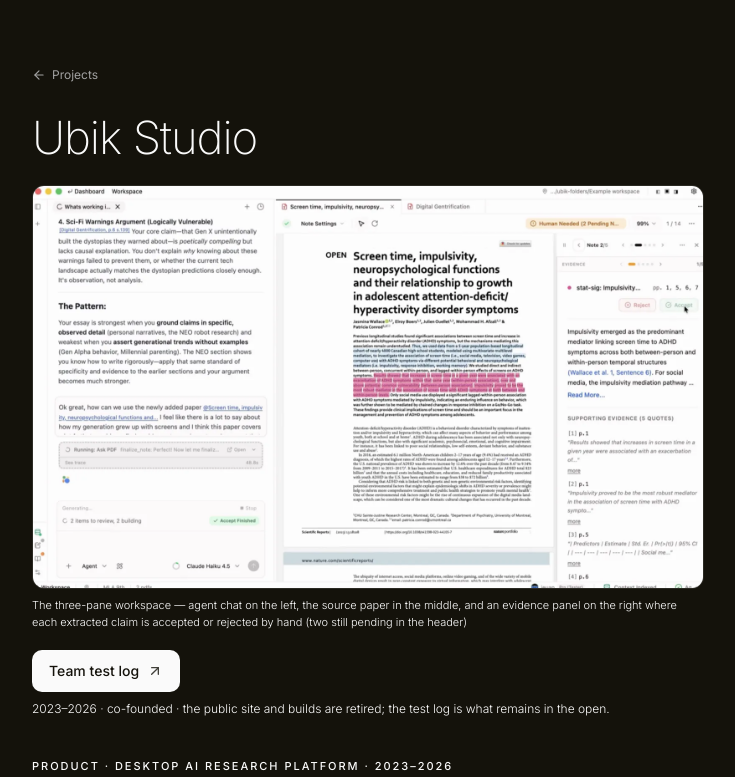
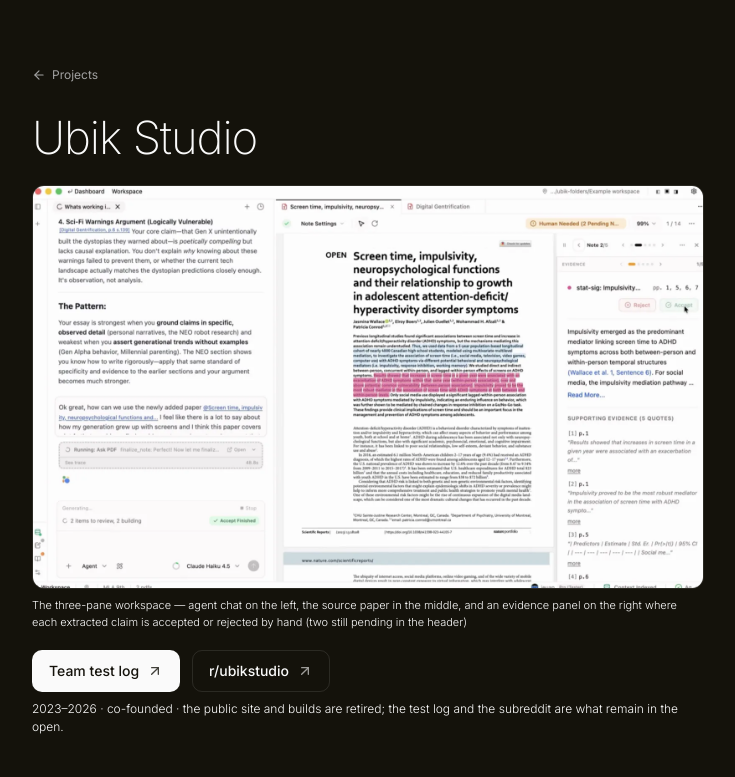
Before and after one commit to akaieuan/fkayion, a Next.js app: page /demo/ubik in a window 1280 px wide. Shown: the top 777 px of the page, without its empty margins (272-1007 px from the left). Built offline with nearby package versions, Linux system fonts and the light colour scheme.

Commit message:
Link the ubikstudio subreddit alongside the team test log
Both are what stayed public after the site and builds were retired, so they sit
together under the hero: the log as the primary action, the subreddit as a
secondary outline button beside it.

```diff
--- a/app/demo/ubik/page.tsx
+++ b/app/demo/ubik/page.tsx
@@ -102,10 +102,19 @@ export default function UbikProjectPage() {
             Team test log
             <ArrowUpRight className="h-4 w-4 opacity-80" aria-hidden />
           </a>
+          <a
+            href="https://www.reddit.com/r/ubikstudio/"
+            target="_blank"
+            rel="noopener noreferrer"
+            className="inline-flex w-fit items-center gap-2 rounded-lg border border-border px-4 py-2.5 text-sm font-medium text-foreground transition-colors hover:bg-muted/40"
+          >
+            r/ubikstudio
+            <ArrowUpRight className="h-4 w-4 opacity-60" aria-hidden />
+          </a>
         </div>
         <p className="mt-2 text-[12px] font-light text-muted-foreground/80">
-          2023–2026 · co-founded · the public site and builds are retired; the test log is what
-          remains in the open.
+          2023–2026 · co-founded · the public site and builds are retired; the test log and the
+          subreddit are what remain in the open.
         </p>
 
         <p className="mt-10 text-[11px] font-medium uppercase tracking-[0.18em] text-muted-foreground/80">
```
